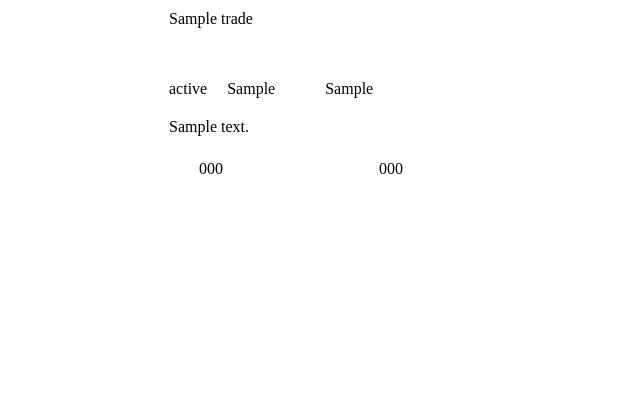
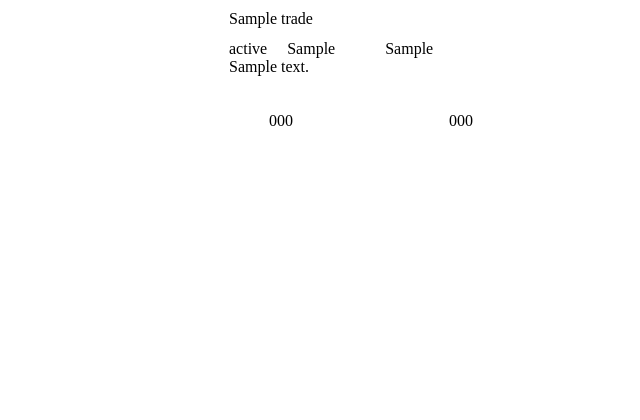
Before and after one commit to xiaolusys/xiaolusys-client, a Python web app: template src/taobao/templates/logistics_yto_template.html in a window 1280 px wide. Shown: the top 420 px of the page, without its empty margins (211-851 px from the left). Run offline with Jinja, Linux system fonts and the light colour scheme; the template is opened without the code that fills it: most values are stand-ins (such as "Sample title", 1, 10 or a date in 2020).

Commit message:
fix template change

```diff
--- a/src/taobao/templates/logistics_yto_template.html
+++ b/src/taobao/templates/logistics_yto_template.html
@@ -15,7 +15,7 @@ div{
 }
 
 .express {
-	width: 700px;
+	width: 660px;
 	height: 1000px;
 }
 
@@ -27,14 +27,14 @@ div{
 
 .left-panel{
 	float:left;
-	width:440px;
+	width:48%;
 	display:inline;
 }
 
 .right-panel {
 	float:right;
 	height:160px;
-	width:440px;
+	width:50%;
 	display:inline;
 	text-align:left;
 }
@@ -43,23 +43,23 @@ div{
 	height:25px;
 	width:150px;
 	margin-top:10px;
-	margin-left:120px;
+	margin-left:110px;
 }
 .receiver-addr{
 	height:70px;
 	width:300px;
-	margin-top:20px;
-	margin-left:120px;
+	margin-top:5px;
+	margin-left:110px;
 }
 
 .receiver-info{
-	height:25px;
+	height:10px;
 	width:300px;
-	margin-left:120px;
+	margin-left:110px;
 }
 
 .receiver-state{
-	height:25px;
+	height:15px;
 	width:120px;
 	display:inline;
 }
@@ -79,13 +79,13 @@ div{
 .receiver-address{
 	height:25px;
 	width:300px;
-	margin-top:20px;
+	margin-top:0px;
 }
 
 .right-panel-bottom{
 	height:25px;
 	width:280px;
-	margin-top:10px;
+	margin-top:2px;
 	margin-left:150px;
 }
 
@@ -116,7 +116,7 @@ div{
 			<div class='left-panel'></div>
 			<div class='right-panel'>
 				<div class='receiver-name'>{{ trade.receiver_name }}</div>
-				<div class='receiver-info'></div>
+				<!--<div class='receiver-info'></div>-->
 				<div class='receiver-addr'><div class='receiver-state'>{{ trade.receiver_state }}</div><div class='receiver-city'>{{ trade.receiver_city }}</div><div class='receiver-district'>{{ trade.receiver_district }}</div><div class='receiver-address'>{{ trade.receiver_address }}</div></div>
 				<div class='right-panel-bottom'><div class='receiver-mobile'>{{ trade.receiver_mobile }}</div><div class='receiver-phone'>{{ trade.receiver_phone }}</div></div>
 			</div>
--- a/src/taobao/templates/trade_picking_template.html
+++ b/src/taobao/templates/trade_picking_template.html
@@ -120,7 +120,7 @@ td{
 				<tr >
 					<td>{{ loop.index }}</td>
 					<td>{{ order.outer_id }}</td>
-					<td>{{ order.item_name|slice_string(split_len=40)}}</td>
+					<td>{{ order.item_name }}</td>
 					<td>{{ order.properties }}</td>
 					<td>{{ order.num }}</td>
 					<!-- <td>{{ order.price }}</td>
```
Also changed, not shown: src/taobao/templates/logistics_sto_template.html (+7 -7 lines), 10 other files.
